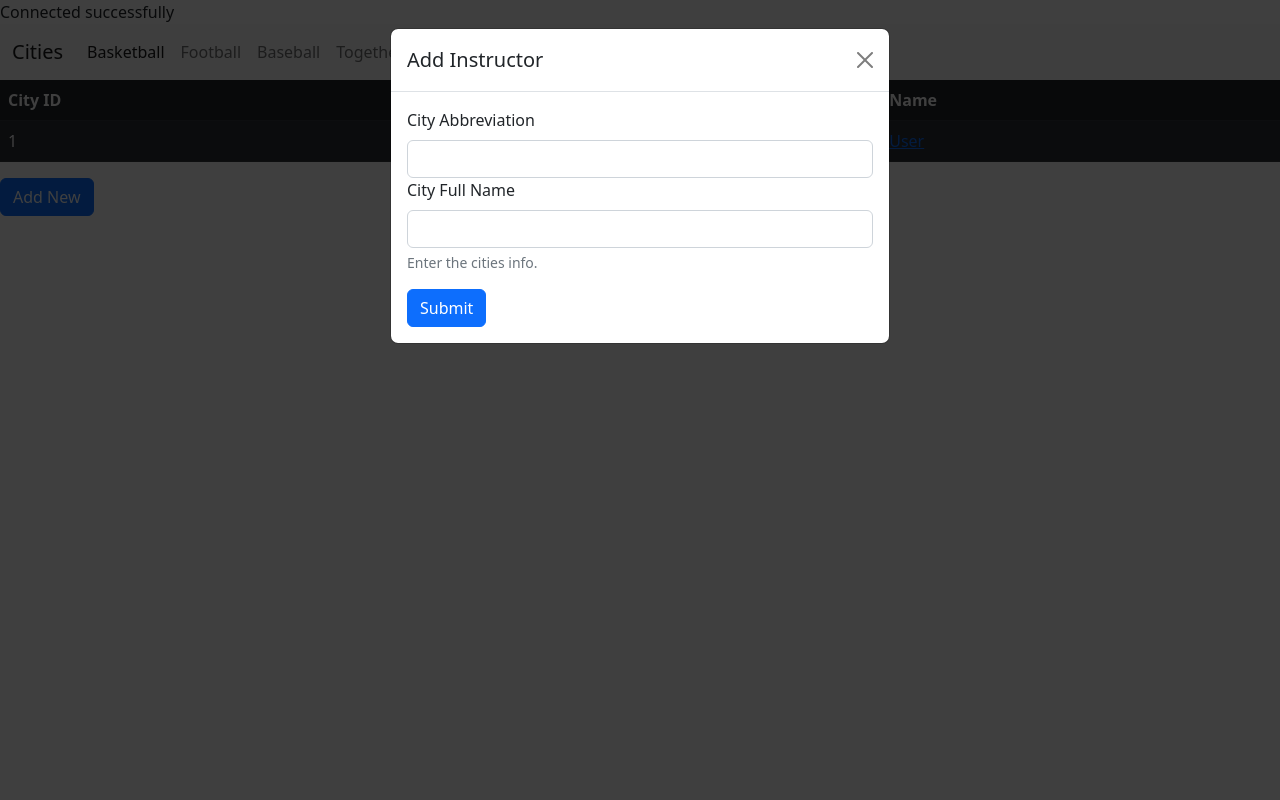
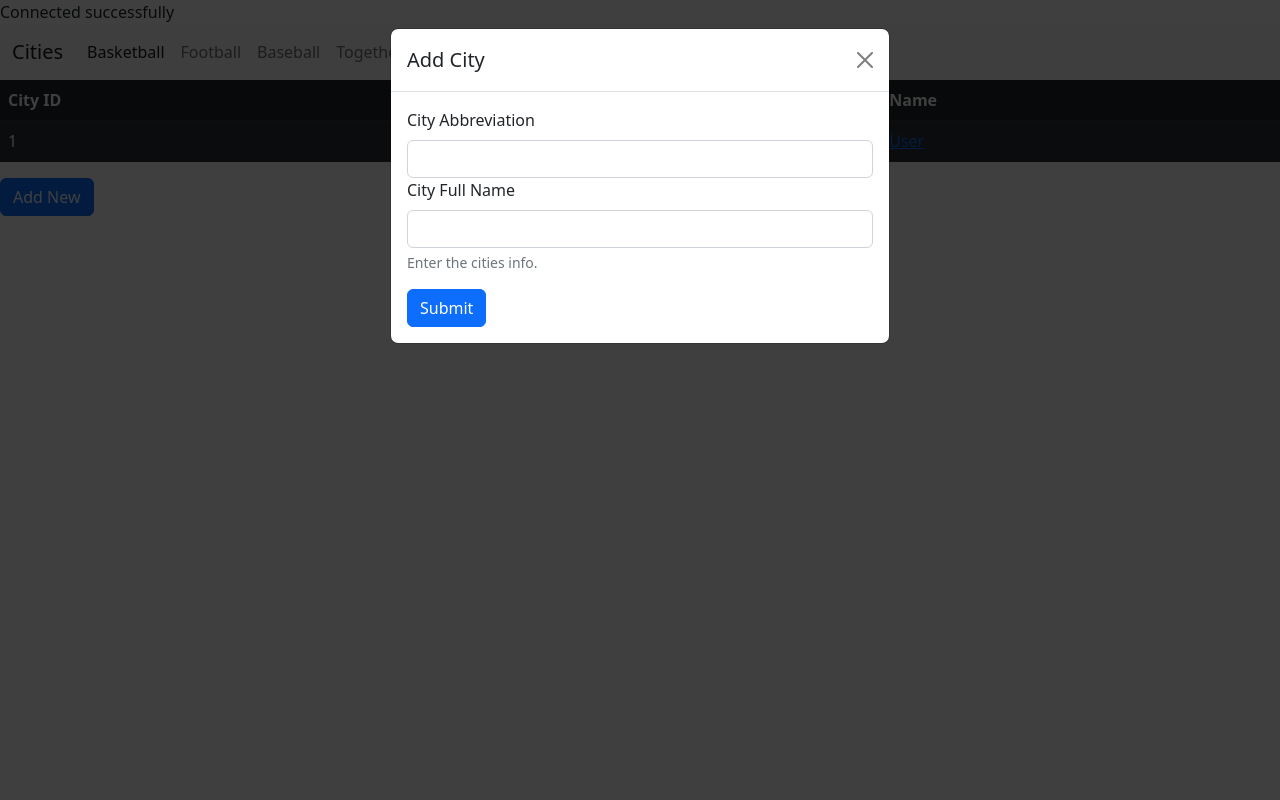
Before and after one commit to trevorriley37/MIS-4013-HW4, a PHP site: page / in a window 1280 px wide, after a click on "Add New". Run offline with PHP 8.4, Linux system fonts and the light colour scheme; tables that the repository leaves empty or names only in its code hold one stand-in row (values such as "Sample post"); data that the repository does not hold is empty.

Commit message:
it works lol but labels are weird

```diff
--- a/index.php
+++ b/index.php
@@ -53,7 +53,7 @@ if ($result->num_rows > 0) {
         <div class="modal-dialog">
           <div class="modal-content">
             <div class="modal-header">
-              <h1 class="modal-title fs-5" id="addInstructorLabel">Add Instructor</h1>
+              <h1 class="modal-title fs-5" id="addcityLabel">Add City</h1>
               <button type="button" class="btn-close" data-bs-dismiss="modal" aria-label="Close"></button>
             </div>
             <div class="modal-body">
```
